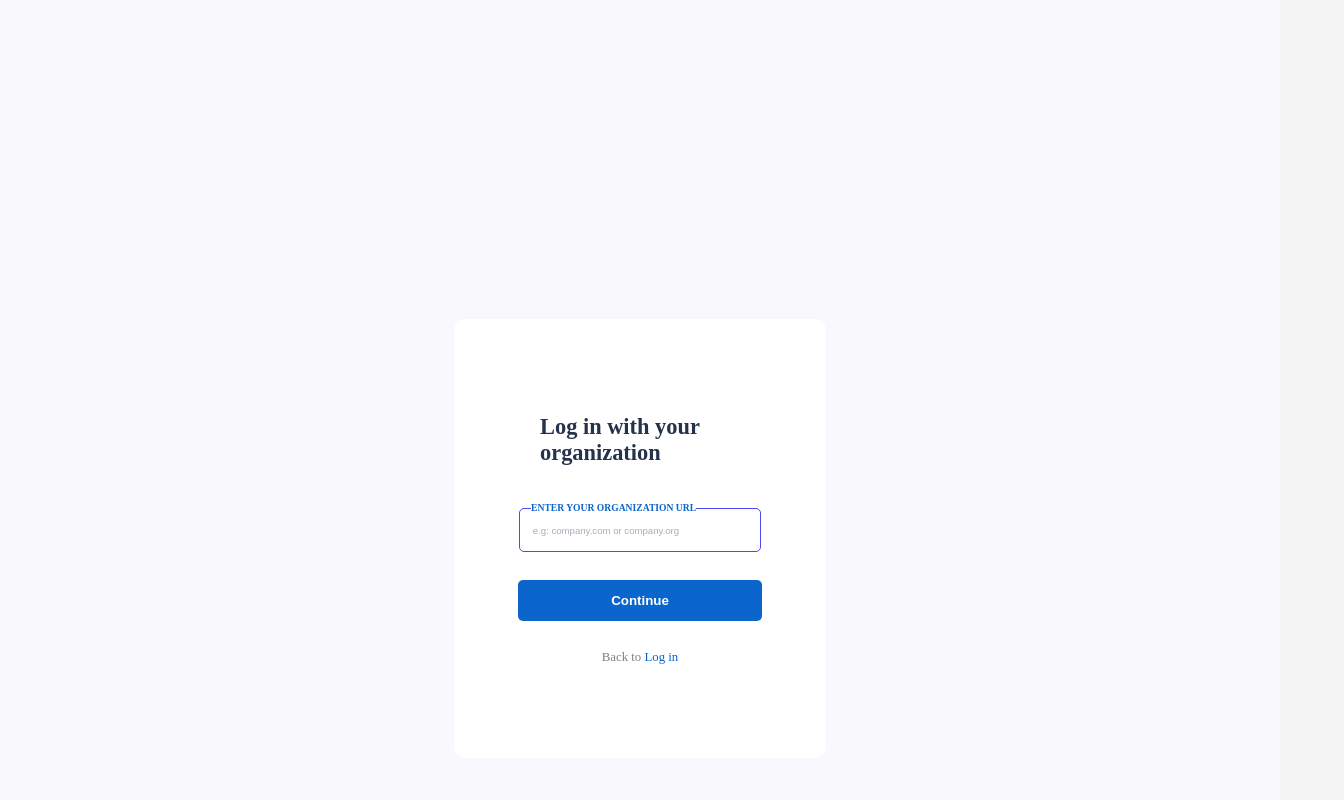
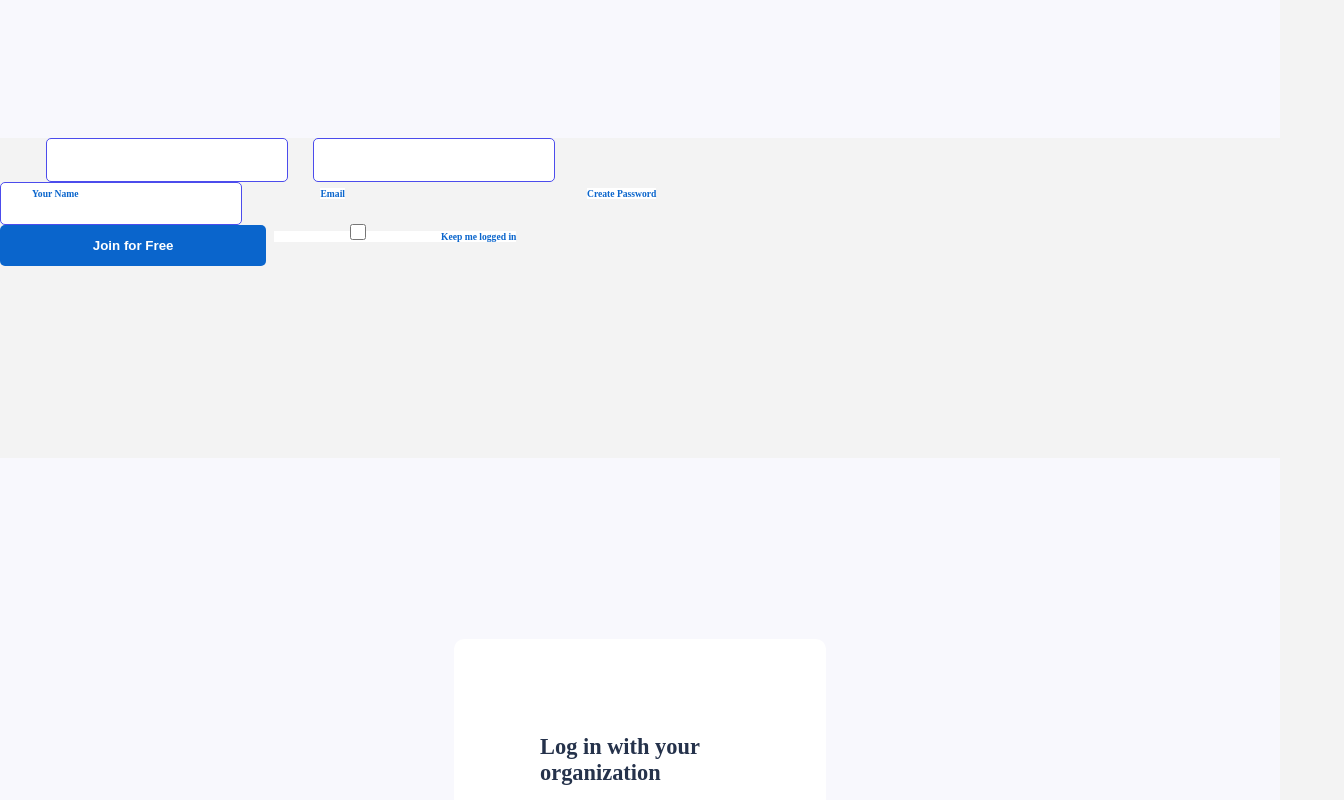
Before and after one commit to GenesysLearnable/LMS-A-FE-14, a React (Create React App) app in the folder adult-lms/: page / in a window 1280 px wide. Shown: the part 1240-2040 px from the top of the page, 1344 px wide, since content can reach past the window. Built offline with nearby package versions, Linux system fonts and the light colour scheme; a web font is replaced by a local one.

Commit message:
eleventh commit

```diff
--- a/adult-lms/src/App.js
+++ b/adult-lms/src/App.js
@@ -19,48 +19,15 @@ const router = createBrowserRouter(
 );
 
 export default function GoLearn() {
-  return (
-    <div className="App">
-      <Header />
-      <Welcome />
-      <Signup />
-      <Login />
-    </div>
-  );
     return (
       <div className="App">
         <Header />
         <Welcome />
         <Signup />
+        <SignUpForm />
         <Login />
         <Header />
         <Courses />
-        <SignUpForm />
       </div>
-      // <Router>
-      //   <div className="App">
-      //     <Link>
-      //       <Route exact path="/">
-      //         <Home />
-      //       </Route>
-
-      //       <Route path="/signup">
-      //         <Signup />
-      //       </Route>
-
-      //       <Route path="/login">
-      //         <Login />
-      //       </Route>
-
-      //       <Route path="/header">
-      //         <Header />
-      //       </Route>
-
-      //       <Route path="/welcome">
-      //         <Welcome />
-      //       </Route>
-      //     </Link>
-      //   </div>
-      // </Router>
     );
 }
--- a/adult-lms/src/studentsignup/studentsignup.css
+++ b/adult-lms/src/studentsignup/studentsignup.css
@@ -0,0 +1,5 @@
+.student-form{
+    max-width: 100%;
+    width: 40rem;
+    height: 20rem;
+}
--- a/adult-lms/src/studentsignup/studentsignup.jsx
+++ b/adult-lms/src/studentsignup/studentsignup.jsx
@@ -1,44 +1,59 @@
 import React, { useState } from 'react';
+import './studentsignup.css';
 
-const SignUpForm = () => {
-  const [name, setName] = useState('');
-  const [email, setEmail] = useState('');
-  const [password, setPassword] = useState('');
-  const [checked, setChecked] = useState(false);
 
-  const handleSubmit = (e) => {
-    e.preventDefault();
-    // Handle form submission here
-  };
+
+
+export default function SignUpForm() {
+
+    const [name, setName] = useState("");
+    const [email, setEmail] = useState("");
+    const [password, setPassword] = useState("");
+    const [checked, setChecked] = useState(false);
+
+    const handleSubmit = (e) => {
+      e.preventDefault();
+      // Handle form submission here
+    };
 
   return (
-    <form onSubmit={handleSubmit}>
-      <label className='chioma' htmlFor="name">Your Name</label>
-      <input className='unn'
+    <form className='student-form' onSubmit={handleSubmit}>
+      <label className="student-label" htmlFor="name">
+        Your Name
+      </label>
+      <input
+        className="student-input"
         type="text"
         id="name"
         value={name}
         onChange={(e) => setName(e.target.value)}
       />
 
-      <label htmlFor="email">Email</label>
+      <label className="student-label1" htmlFor="email">
+        Email
+      </label>
       <input
+        className="student-input"
         type="email"
         id="email"
         value={email}
         onChange={(e) => setEmail(e.target.value)}
       />
 
-      <label htmlFor="password">Create Password</label>
+      <label className="student-label2" htmlFor="password">
+        Create Password
+      </label>
       <input
+        className="student-input"
         type="password"
         id="password"
         value={password}
         onChange={(e) => setPassword(e.target.value)}
       />
 
-      <label htmlFor="keepLoggedIn">
+      <label className="student-label3" htmlFor="keepLoggedIn">
         <input
+          className="student-input"
           type="checkbox"
           id="keepLoggedIn"
           checked={checked}
@@ -47,9 +62,7 @@ const SignUpForm = () => {
         Keep me logged in
       </label>
 
-      <button type="submit">Join for Free</button>
+      <button className='student-btn' type="submit">Join for Free</button>
     </form>
   );
-};
-
-export default SignUpForm;
+}
```
